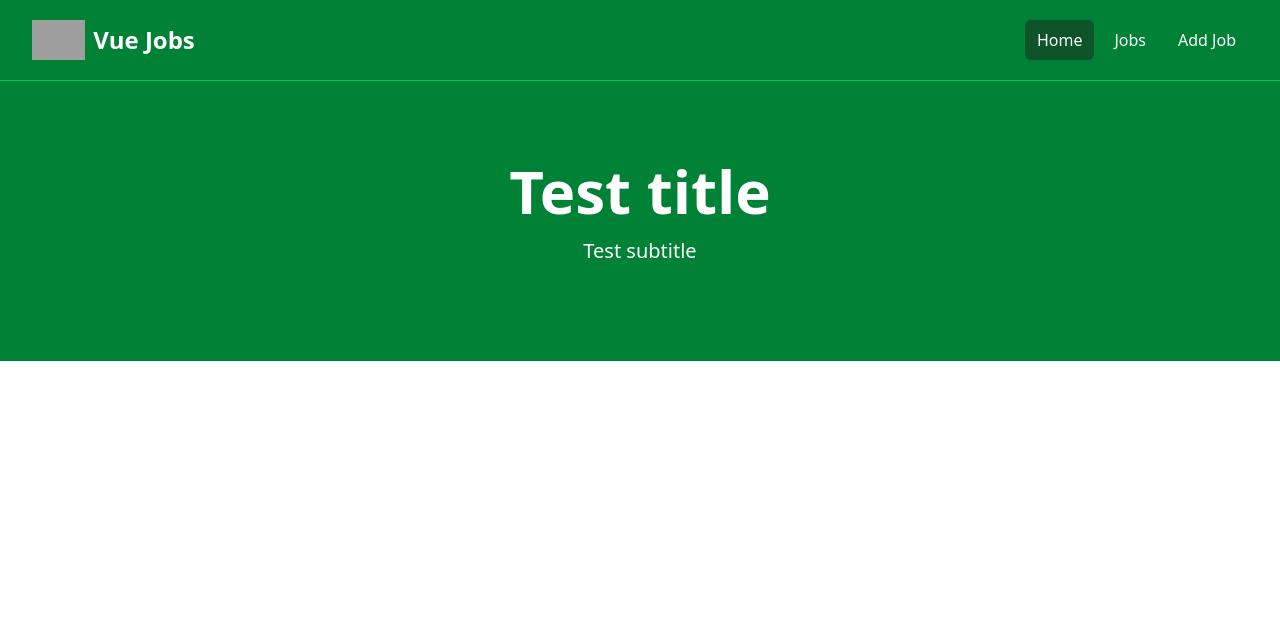
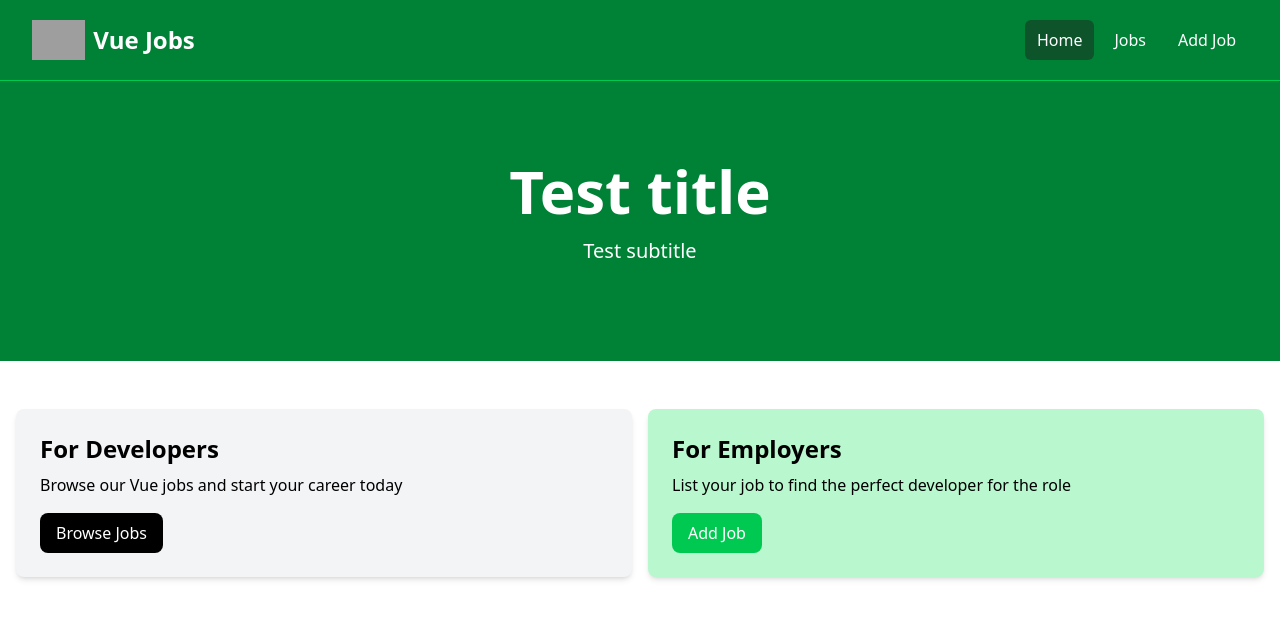
Before and after one commit to y-ashish-y/vue-basics, a Vue app: page / in a window 1280 px wide. Shown: the top 618 px of the page. Built offline with nearby package versions, Linux system fonts and the light colour scheme; grey boxes are pictures that could not be loaded; the HTML template or start-up script is replaced by a standard one.

Commit message:
Adding Props and Slots

```diff
--- a/src/App.vue
+++ b/src/App.vue
@@ -1,9 +1,11 @@
 <script lang="ts" setup>
 import NavBar from "@/components/NavBar.vue";
 import Hero from "./components/Hero.vue";
+import HomeCards from "./components/HomeCards.vue";
 </script>
 
 <template>
   <NavBar />
   <Hero title="Test title" subtitle="Test subtitle" />
+  <HomeCards />
 </template>
--- /dev/null
+++ b/src/components/Card.vue
@@ -0,0 +1,16 @@
+<script setup lang="ts">
+defineProps({
+  bg: {
+    type: String,
+    default: "bg-gray-100",
+  },
+});
+</script>
+
+<template>
+  <!-- when we add : to bind the element and whatever we put in double quote is javascript -->
+  <!-- :class is used to bind the class dynamically -->
+  <div :class="`${bg} p-6 rounded-lg shadow-md`">
+    <slot></slot>
+  </div>
+</template>
--- /dev/null
+++ b/src/components/HomeCards.vue
@@ -0,0 +1,36 @@
+<script lang="ts" setup>
+import Card from "@/components/Card.vue";
+</script>
+
+<template>
+  <section class="py-4">
+    <div class="container-xl lg:container m-auto">
+      <div class="grid grid-cols-1 md:grid-cols-2 gap-4 p-4 rounded-lg">
+        <Card>
+          <h2 class="text-2xl font-bold">For Developers</h2>
+          <p class="mt-2 mb-4">
+            Browse our Vue jobs and start your career today
+          </p>
+          <a
+            href="jobs.html"
+            class="inline-block bg-black text-white rounded-lg px-4 py-2 hover:bg-gray-700"
+          >
+            Browse Jobs
+          </a>
+        </Card>
+        <Card bg="bg-green-200">
+          <h2 class="text-2xl font-bold">For Employers</h2>
+          <p class="mt-2 mb-4">
+            List your job to find the perfect developer for the role
+          </p>
+          <a
+            href="add-job.html"
+            class="inline-block bg-green-500 text-white rounded-lg px-4 py-2 hover:bg-green-600"
+          >
+            Add Job
+          </a>
+        </Card>
+      </div>
+    </div>
+  </section>
+</template>
```
